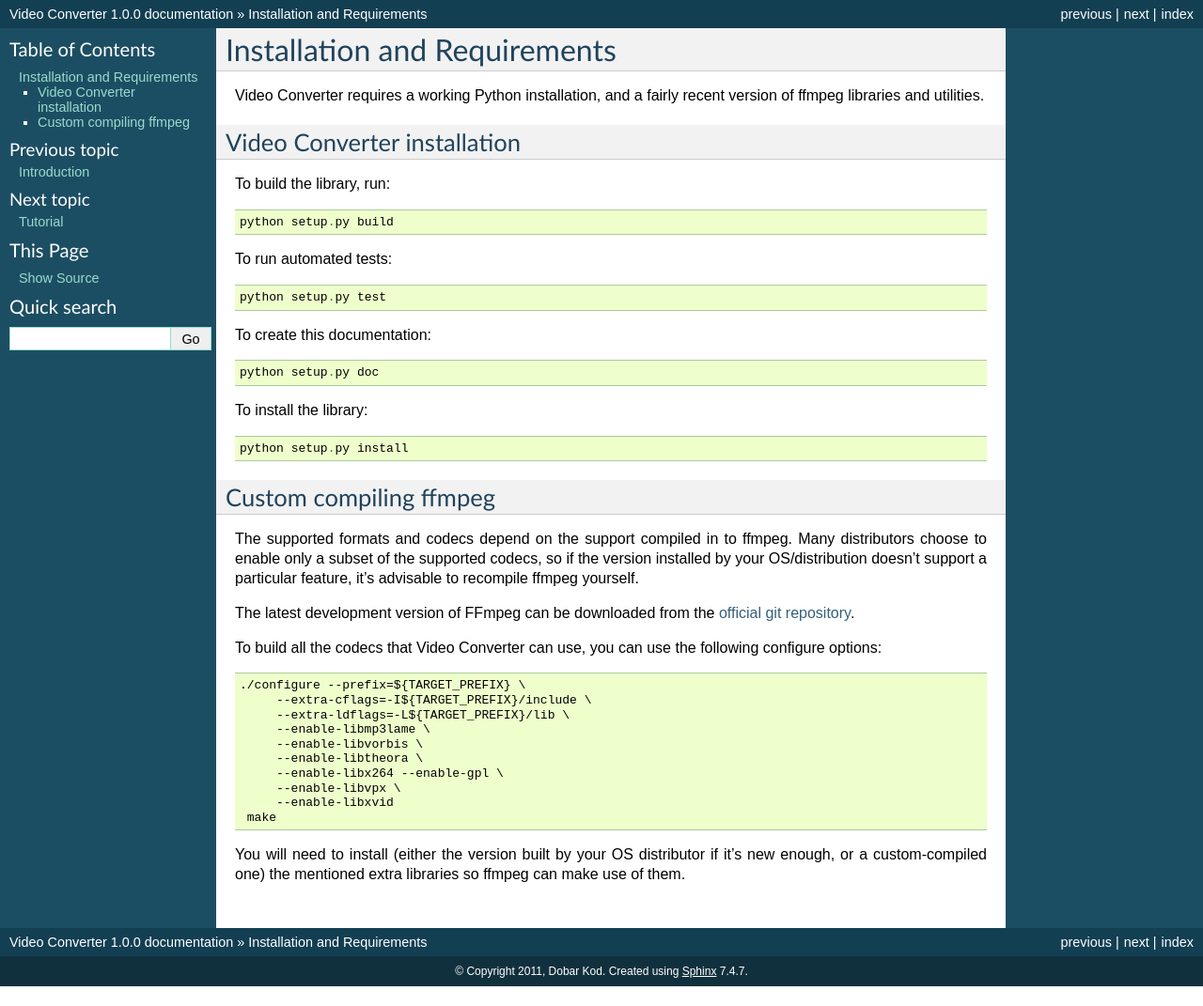
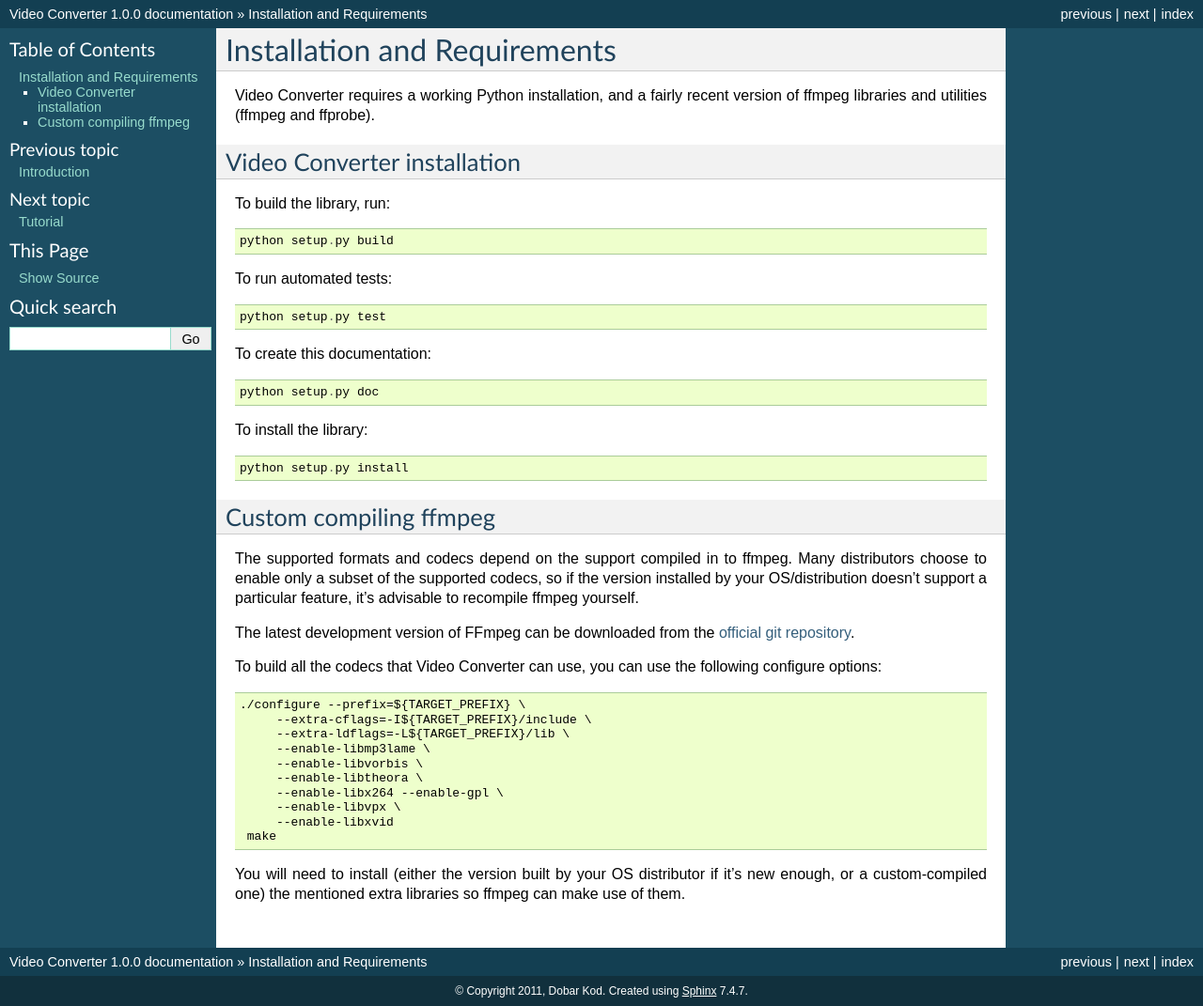
Before and after one commit to mdhiggins/sickbeard_mp4_automator, a Sphinx documentation site: the page built from doc/installing.rst, in a window 1280 px wide. Shown: the whole page at 94% size. Built offline with Sphinx 7.4.7, drawn with Linux system fonts in a browser that asks for light colours; before the commit the page ends 1050 px from its top, so only the background shows below that.

Commit message:
doc: explicitly mention ffprobe

```diff
--- a/doc/installing.rst
+++ b/doc/installing.rst
@@ -2,7 +2,7 @@
 =============================
 
 Video Converter requires a working Python installation, and a fairly recent
-version of ffmpeg libraries and utilities.
+version of ffmpeg libraries and utilities (ffmpeg and ffprobe).
 
 Video Converter installation
 ----------------------------
```
